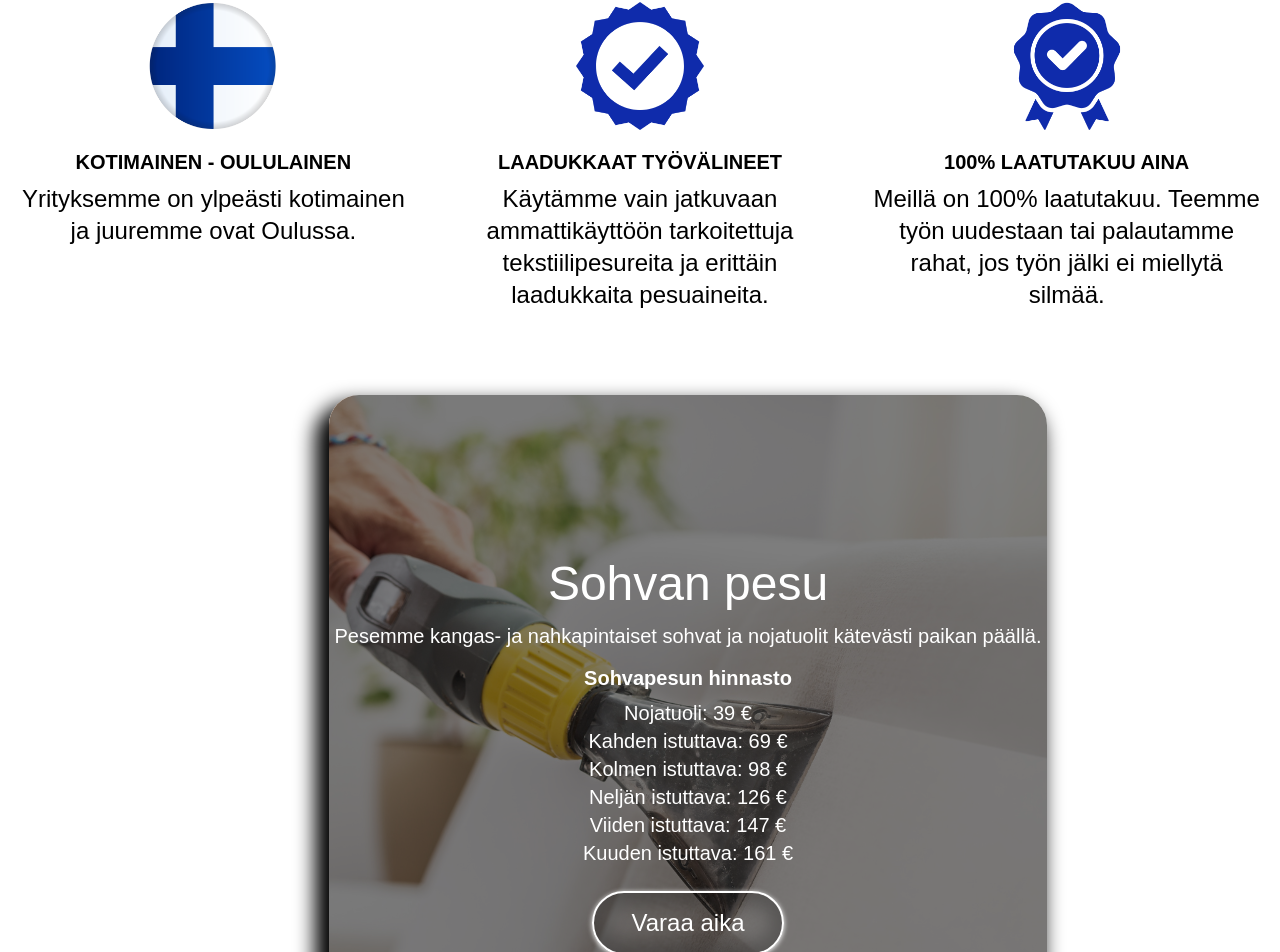
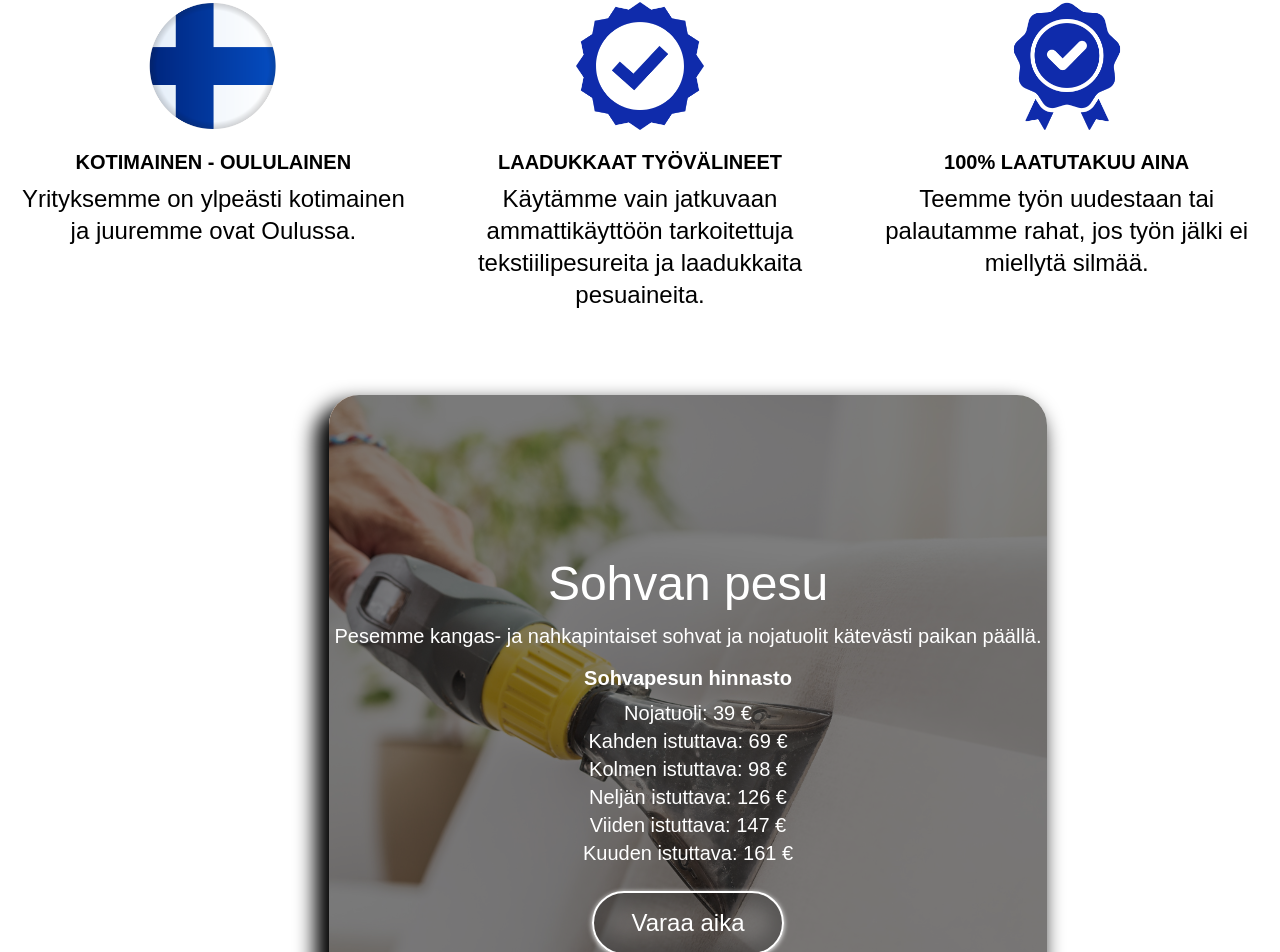
Before and after one commit to mankki/PesuPlus3, a React (Create React App) app: page / in a window 1280 px wide. Shown: the part 866-1818 px from the top of the page. Built offline with nearby package versions, Linux system fonts and the light colour scheme; the HTML template or start-up script is replaced by a standard one.

Commit message:
Update valuescontent.tsx

```diff
--- a/src/components/content/valuescontent.tsx
+++ b/src/components/content/valuescontent.tsx
@@ -22,7 +22,7 @@ const valuescontent = () => {
           alt = "Laatu"/>
         <h5 className = "mb-2 text-xl font-bold leading-tight text-black">LAADUKKAAT TYÖVÄLINEET</h5>
           <p className = "mb-4 text-2xl text-black text-center">
-            Käytämme vain jatkuvaan ammattikäyttöön tarkoitettuja tekstiilipesureita ja erittäin laadukkaita pesuaineita.
+            Käytämme vain jatkuvaan ammattikäyttöön tarkoitettuja tekstiilipesureita ja laadukkaita pesuaineita.
           </p>
       </div>
       <div className = "flex flex-col rounded-lg sm:shrink-0 sm:grow sm:basis-0 sm:rounded-e-none items-center p-5">
@@ -31,7 +31,7 @@ const valuescontent = () => {
           alt = "Laatutakuu" />
         <h5 className = "mb-2 text-xl font-bold leading-tight text-black">100% LAATUTAKUU AINA</h5>
           <p className = "mb-4 text-2xl text-black text-center">
-            Meillä on 100% laatutakuu. Teemme työn uudestaan tai palautamme rahat, jos työn jälki ei miellytä silmää.
+            Teemme työn uudestaan tai palautamme rahat, jos työn jälki ei miellytä silmää.
           </p>
       </div>
     </div>
```
